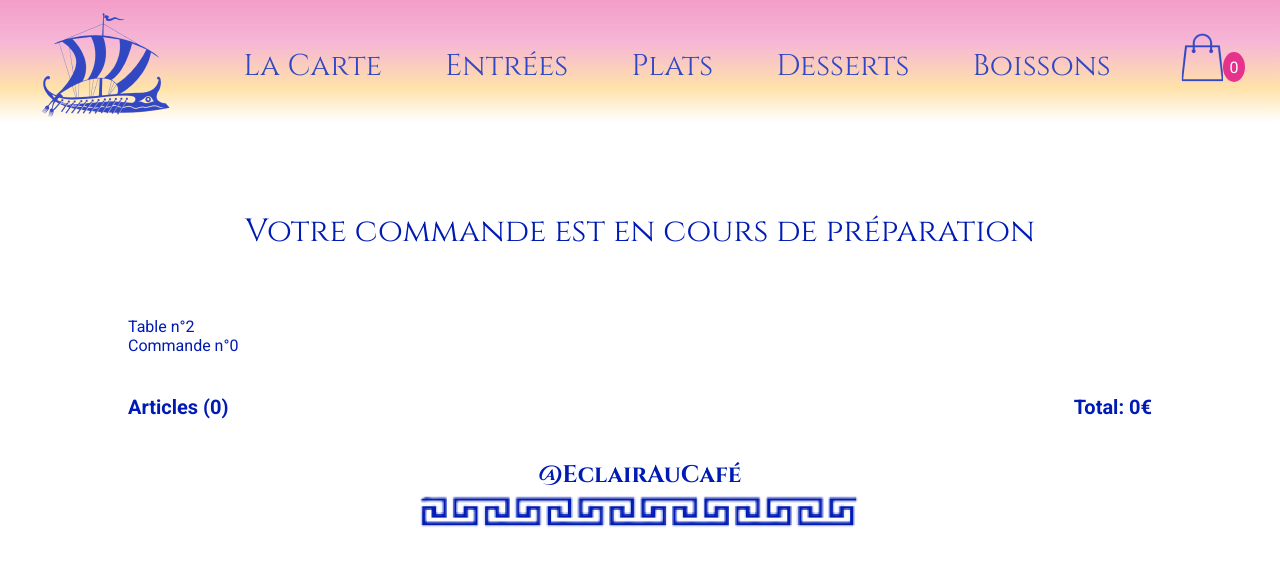
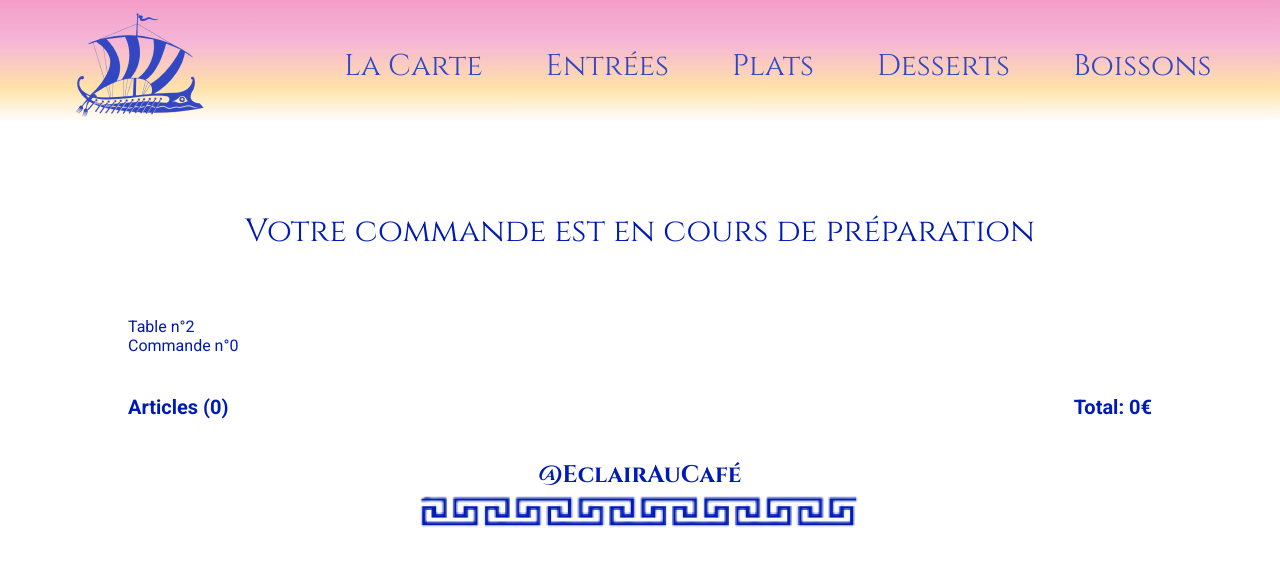
Before and after one commit to Chlopes92/OdysseeCulinaire, a React (Create React App) app: page /order in a window 1280 px wide. Shown: the top 566 px of the page. Built offline with nearby package versions, Linux system fonts and the light colour scheme.

Commit message:
remove the cart icons from the page order

```diff
--- a/src/components/Header/Header.tsx
+++ b/src/components/Header/Header.tsx
@@ -2,11 +2,12 @@
 import style from "./Header.module.css";
 import NavBar from "components/NavBar/NavBar";
 import { useCartContext } from "contexts/Cart.context";
-import { Link } from "react-router-dom";
+import { Link, useLocation } from "react-router-dom";
 
 const Header = () => {
   const { getTotalProduct } = useCartContext();
   const totalQuantity = getTotalProduct();
+  const location = useLocation();
 
   return (
     <section className={style.header}>
@@ -14,13 +15,14 @@
         <img className={style.logo} src="/image/icons/logo.png" alt="Retour accueil" />
       </Link>
       <NavBar />
-      <Link to="/cart">
+      {location.pathname != "/order" &&
+      (<Link to="/cart">
         <div className={style.flex}>
         <img className={style.panier} src="/image/icons/shopping-cart.png" alt="Panier" />
         <div className={style.borderQuantity} ><p className={style.quantity}>{totalQuantity}</p></div>
 
         </div>
-      </Link>
+      </Link>)}
     </section>
   );
 };
```
